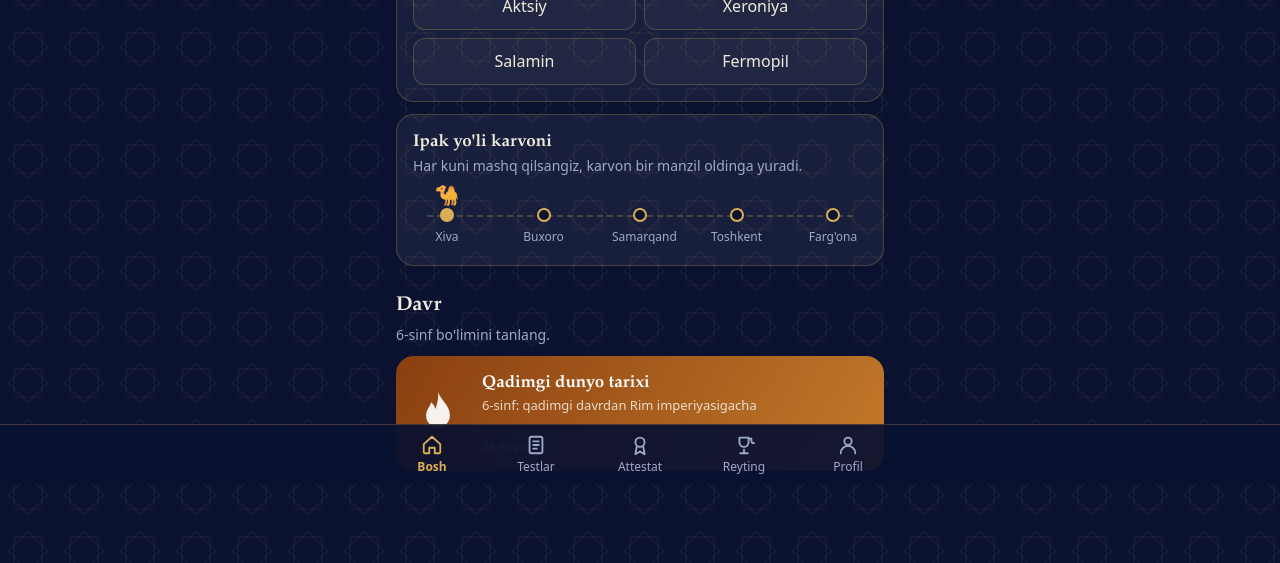
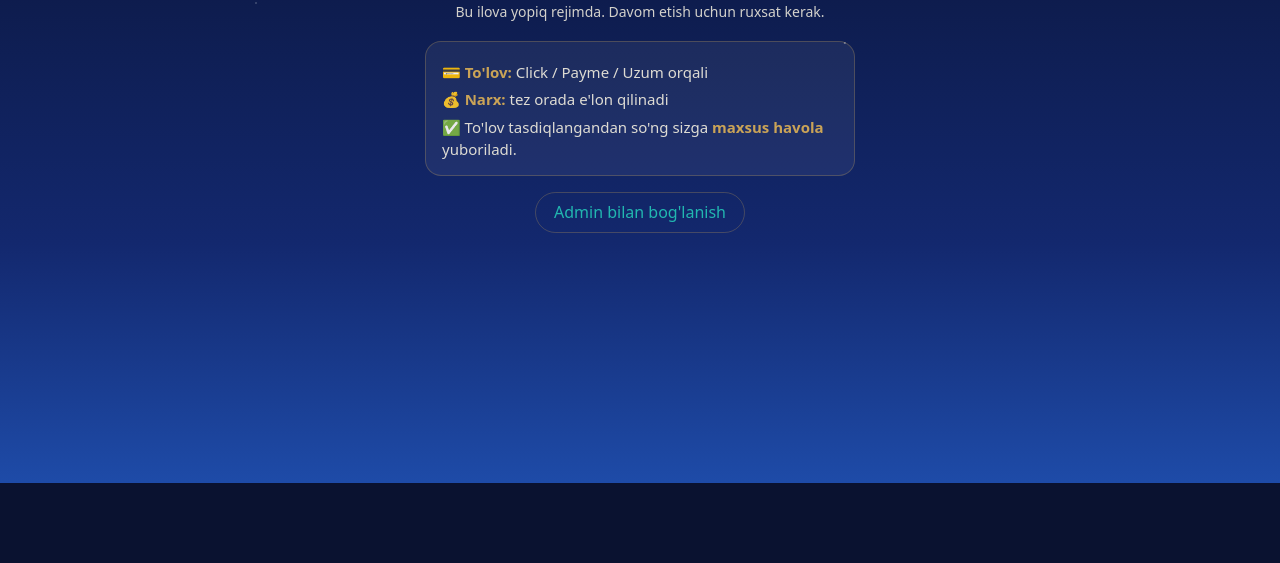
Before and after one commit to behruzbek1119/tarix.app, a plain HTML site: page index.html in a window 1280 px wide. Shown: the part 317-880 px from the top of the page. After the commit the page ends 800 px from the top, so only its background shows below. Drawn offline with Linux system fonts and the light colour scheme.

Commit message:
Yopiq rejim (privacy): maxsus ?t= token bilan ochiladigan qulf ekrani qo'shildi

```diff
--- a/index.html
+++ b/index.html
@@ -33,6 +33,19 @@ background:linear-gradient(#070D24,#13286E 70%,#1E4BA8);transition:opacity .6s}
 @keyframes rise{from{transform:translateY(60px);opacity:0}to{transform:none;opacity:1}}
 #splash h1{position:relative;font-size:54px;letter-spacing:.04em;color:var(--gold);margin-top:-80px}
 #splash p{position:relative;color:var(--ink);opacity:.85;margin-top:6px}
+
+/* qulf ekrani (yopiq rejim — ruxsat yo'q bo'lsa) */
+#lock{position:fixed;inset:0;z-index:100;display:grid;place-items:center;text-align:center;padding:26px;
+background:linear-gradient(#070D24,#13286E 70%,#1E4BA8)}
+#lock[hidden]{display:none}
+#lock .stars{position:absolute;inset:0;background-image:radial-gradient(1.5px 1.5px at 12% 18%,#fff,transparent),radial-gradient(1px 1px at 30% 8%,#fff,transparent),radial-gradient(1.5px 1.5px at 55% 22%,#fff,transparent),radial-gradient(1px 1px at 78% 12%,#fff,transparent),radial-gradient(1.5px 1.5px at 90% 30%,#fff,transparent),radial-gradient(1px 1px at 20% 40%,#fff,transparent),radial-gradient(1.5px 1.5px at 66% 45%,#fff,transparent);animation:tw 3s ease-in-out infinite alternate}
+#lock .box{position:relative;max-width:430px}
+#lock h1{font-size:42px;letter-spacing:.04em;color:var(--gold)}
+#lock .sub{color:var(--ink);opacity:.88;margin-top:8px}
+#lock .pay{background:var(--card);border:1px solid var(--line);border-radius:16px;padding:14px 16px;margin-top:18px;text-align:left}
+#lock .pay b{color:var(--gold)}
+#lock .pay p{margin-top:6px;font-size:15px;color:var(--ink);opacity:.92}
+#lock .adm{display:inline-block;margin-top:16px;color:var(--tile);border:1px solid var(--line);border-radius:99px;padding:8px 18px;text-decoration:none}
 
 /* bosh sahifa */
 .hero{position:relative;margin:0 -16px;padding:calc(20px + env(safe-area-inset-top,0)) 18px 112px;overflow:hidden;
@@ -171,6 +184,18 @@ nav button{font-size:12px}
 <div id="splash"><div class="stars"></div><div class="moon"></div>
 <div><h1>Tarix</h1><p>Ajdodlar izidan</p></div>
 <svg class="sk" viewBox="0 0 390 150" preserveAspectRatio="xMidYMax meet"><use href="#sky"/></svg></div>
+
+<div id="lock" hidden><div class="stars"></div>
+<div class="box">
+<h1>🔒 Tarix</h1>
+<p class="sub">Bu ilova yopiq rejimda. Davom etish uchun ruxsat kerak.</p>
+<div class="pay">
+<p>💳 <b>To'lov:</b> Click / Payme / Uzum orqali</p>
+<p>💰 <b>Narx:</b> tez orada e'lon qilinadi</p>
+<p>✅ To'lov tasdiqlangandan so'ng sizga <b>maxsus havola</b> yuboriladi.</p>
+</div>
+<a class="adm" href="https://t.me/behruzibroximov12123">Admin bilan bog'lanish</a>
+</div></div>
 
 <main class="app">
 <section class="view on" id="v-home">
@@ -393,6 +418,29 @@ let seen=false;try{seen=sessionStorage.getItem("s")}catch(e){}
 const sp=$("splash");function hide(){sp.classList.add("out");try{sessionStorage.setItem("s","1")}catch(e){}}
 if(seen){sp.style.display="none"}else{sp.onclick=hide;setTimeout(hide,2600)}
 
+/* ===== yopiq rejim (privacy): faqat ?t= maxsus token bilan ochiladi =====
+   Manba kodida faqat SHA-256 xarsi bor — tokenning o'zi emas. */
+const ACC_HASH="6f2ed54e24513909c985ff20617167f1abf7aa62cca33788603d4f16bbe6d609";
+let LOCKED=true, UNLOCK_CB=null;
+(function(){
+  let on=false;try{on=localStorage.getItem("tarix_acc")==="1"}catch(e){}
+  if(on){LOCKED=false;return}              /* avval ochilgan — qulf ko'rinmaydi */
+  const lock=$("lock");
+  const m=location.search.match(/[?&]t=([^&]+)/);
+  if(!m){lock.hidden=false;return}         /* token yo'q — qulf darhol */
+  try{
+    crypto.subtle.digest("SHA-256",new TextEncoder().encode(decodeURIComponent(m[1]))).then(b=>{
+      const hex=Array.from(new Uint8Array(b)).map(x=>x.toString(16).padStart(2,"0")).join("");
+      if(hex===ACC_HASH){
+        LOCKED=false;
+        try{localStorage.setItem("tarix_acc","1")}catch(e){}
+        try{history.replaceState(null,"",location.pathname+location.hash)}catch(e){}
+        if(UNLOCK_CB)UNLOCK_CB();          /* token tasdiqlandi — ilova ishga tushsin */
+      }else{lock.hidden=false}
+    }).catch(()=>{lock.hidden=false});
+  }catch(e){lock.hidden=false}
+})();
+
 /* ===== yordamchilar: aralashtirish, haptics, ma'lumot yuklash ===== */
 function shuffle(a){for(let i=a.length-1;i>0;i--){const j=Math.floor(Math.random()*(i+1));const t=a[i];a[i]=a[j];a[j]=t}return a}
 function prep(q){const ord=[0,1,2,3];shuffle(ord);
@@ -404,6 +452,7 @@ function haptic(kind){try{const H=tg&&tg.HapticFeedback;if(!H)return;
   else if(kind==="done")H.impactOccurred("medium")}catch(e){}}
 const DLLOADER={};
 function ensureData(file,check){
+  if(LOCKED)return Promise.reject(new Error("locked"));   /* yopiq rejim — fayl yuklanmaydi */
   if(check())return Promise.resolve();
   if(DLLOADER[file])return DLLOADER[file];
   DLLOADER[file]=new Promise((res,rej)=>{
@@ -1071,8 +1120,8 @@ const qh=e.target.closest(".qa-header");if(qh){qh.parentElement.classList.toggle
 const bk=e.target.closest("[data-back]");if(bk){show(bk.dataset.back);return}
 const g=e.target.closest("[data-go]");if(g){if(g.dataset.go==="att"){openAtt();return}show(g.dataset.go);return}});
 window.CLASSES_READY=true;
-renderDaily();
-store.get(v=>{try{if(v)Object.assign(P,JSON.parse(v))}catch(e){}P.prog=P.prog||{};refresh();renderDaily()});
+function bootApp(){renderDaily();store.get(v=>{try{if(v)Object.assign(P,JSON.parse(v))}catch(e){}P.prog=P.prog||{};refresh();renderDaily()})}
+if(!LOCKED){bootApp()}else{UNLOCK_CB=bootApp}   /* token asinxron tekshirilsa — keyin ishga tushadi */
 </script>
 </body>
 </html>
```
